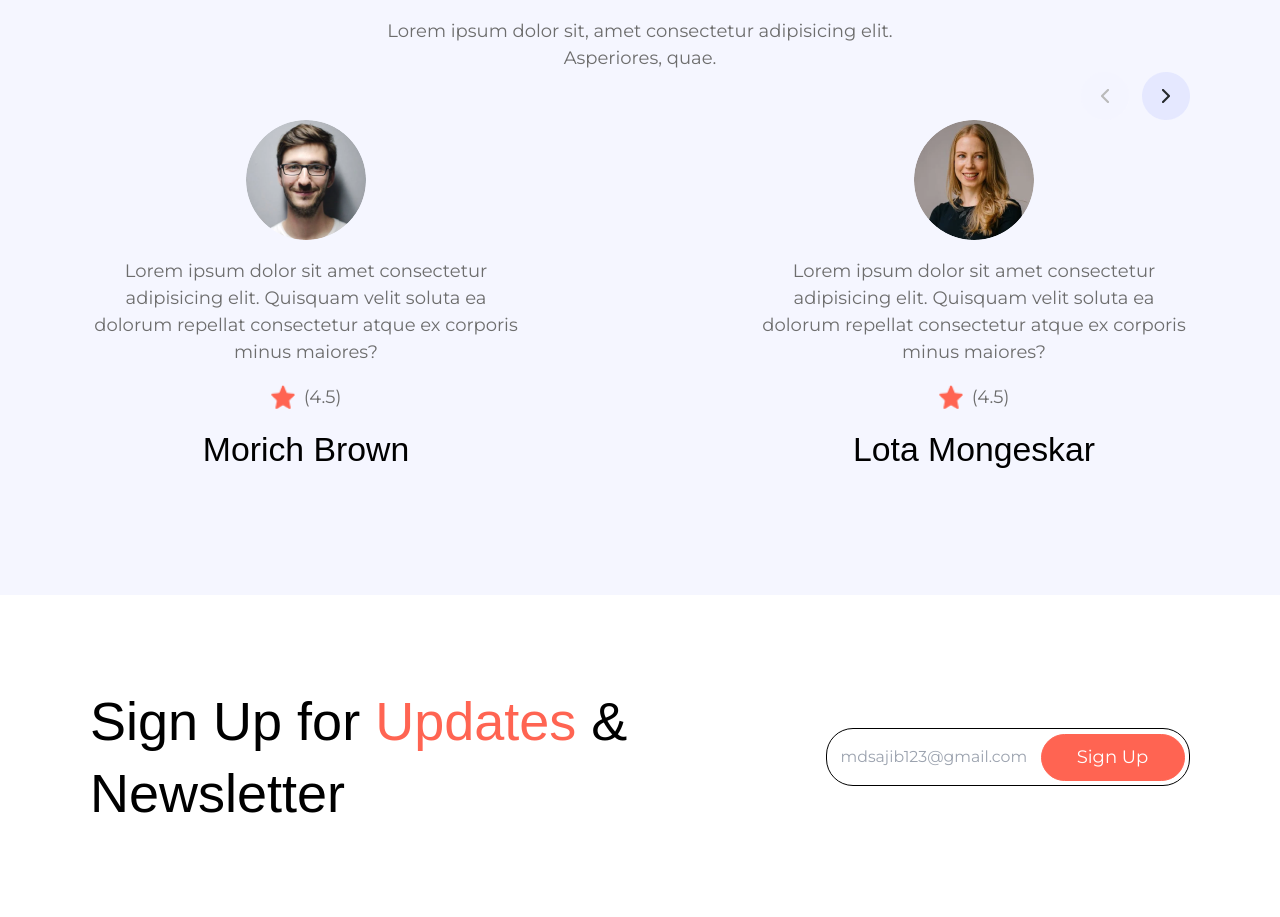
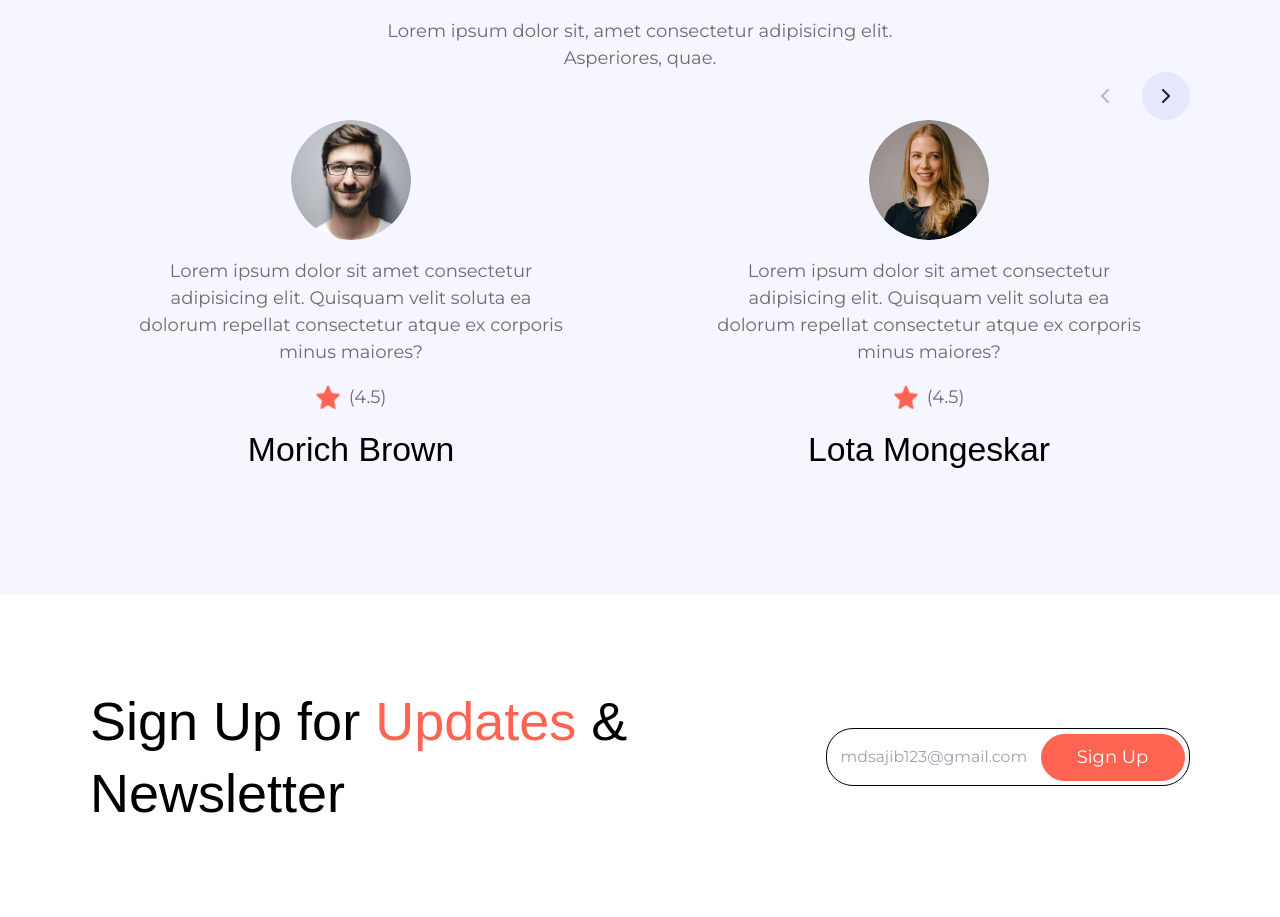
Before and after one commit to prakash-s-2210/nike-landing-page, a Next.js app: page / in a window 1280 px wide. Shown: the part 3142-4059 px from the top of the page. Built offline with nearby package versions, Linux system fonts and the light colour scheme; a web font is replaced by a local one.

Commit message:
image file name correction

```diff
--- a/components/Collections.jsx
+++ b/components/Collections.jsx
@@ -11,7 +11,7 @@ const Collections = () => {
           <h1 className="font-palanquin font-width box-border  relative text-8xl z-20">
             <span className="font-width inline-block pb-2 text-8xl whitespace-nowrap">
               The New Arrival
-            </span>
+            </span>{" "}
             <span className=" font-width text-8xl inline-block text-coral-red">
               Nike
             </span>{" "}
--- a/components/Review.jsx
+++ b/components/Review.jsx
@@ -36,7 +36,7 @@ const Review = () => {
           />
         </button>
       </div>
-      <div className="flex-between max-lg:flex-col max-lg:gap-5">
+      <div className="flex-between px-10 max-md:px-0 max-lg:flex-col max-lg:gap-5">
         <ReviewCard
           source="/assets/images/customer1.png"
           customerName="Morich Brown"
```
